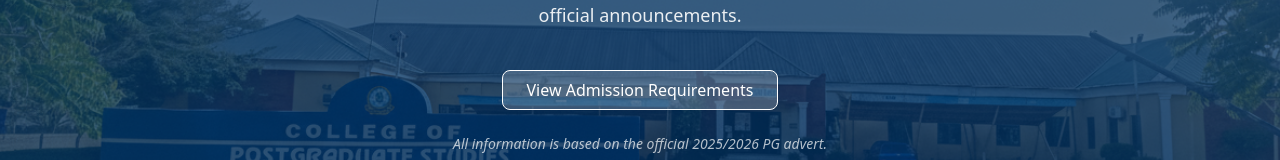
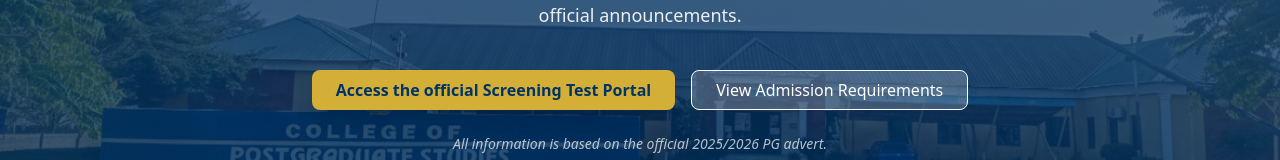
Before and after one commit to KMF21/TSU-Postgraduate-Admission-Guide, a Next.js app: page / in a window 1280 px wide. Shown: the part 294-454 px from the top of the page. Built offline with nearby package versions, Linux system fonts and the light colour scheme; no server answers.

Commit message:
screening button

```diff
--- a/app/components/HeroSection.tsx
+++ b/app/components/HeroSection.tsx
@@ -43,7 +43,7 @@ export function HeroSection() {
         <div className="mt-10 flex flex-col sm:flex-row items-center justify-center gap-4">
 
           {/* 🔥 NEW PAYMENT BUTTON */}
-          {/* <Button
+          <Button
             asChild
             size="lg"
             className="bg-[#D4AF37] text-[#003366] hover:bg-[#c39b2f] hover:text-white transition-all font-semibold shadow-xl px-6 py-4 text-base"
@@ -51,7 +51,7 @@ export function HeroSection() {
             <Link href="https://www.tsucpgs.com.ng/">
               Access the official Screening Test Portal
             </Link>
-          </Button> */}
+          </Button>
 
           {/* 🔥 NEW PAYMENT BUTTON */}
           {/* <Button
```
